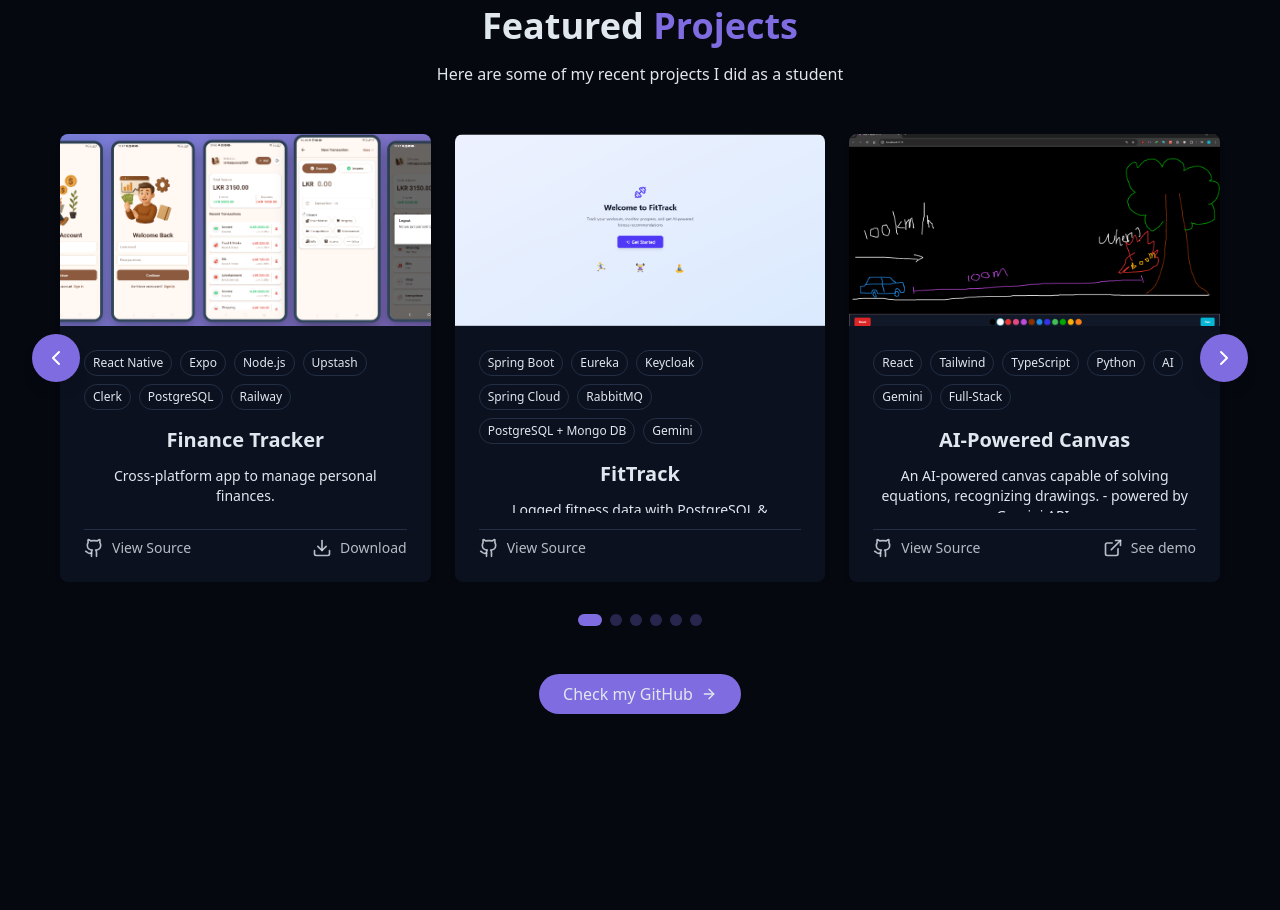
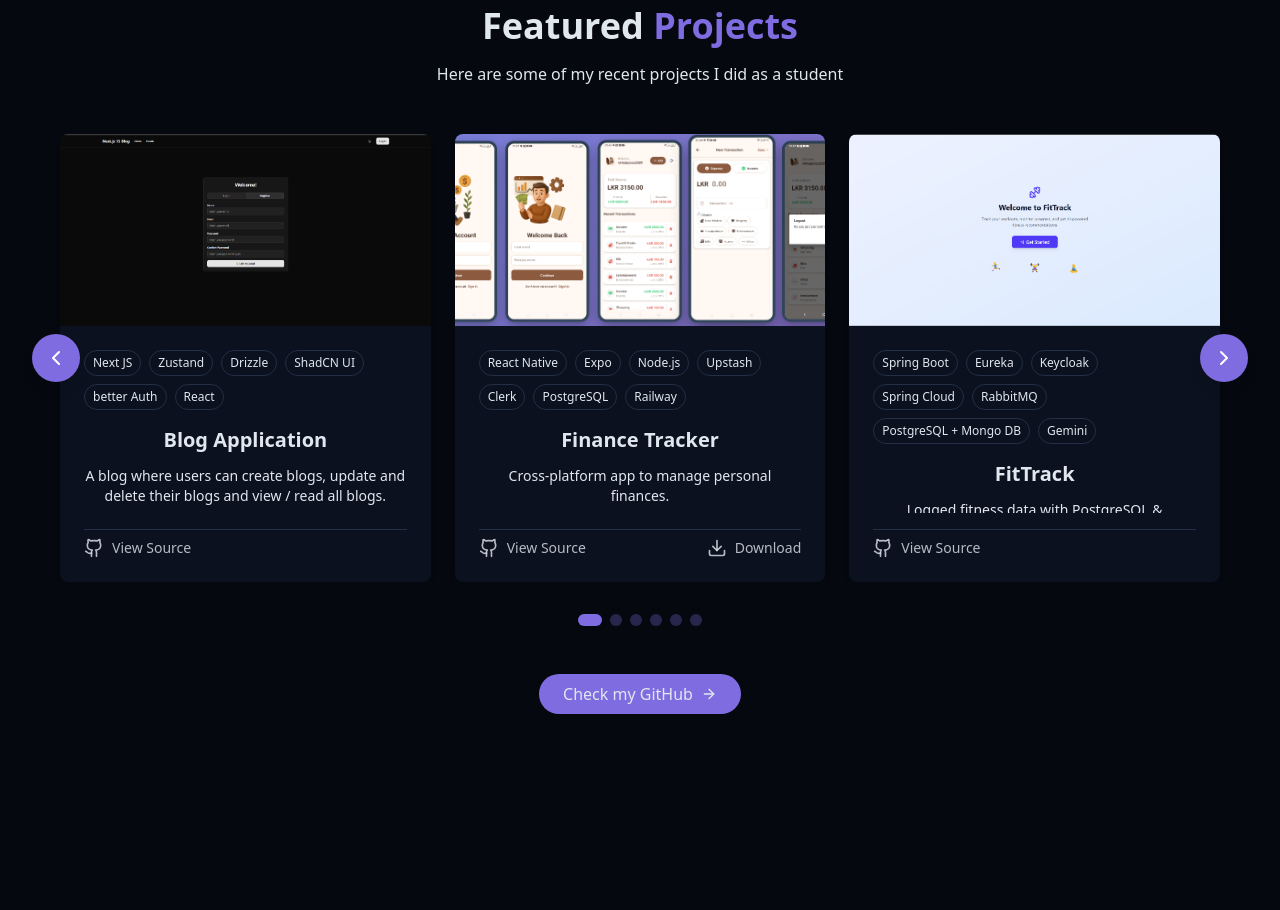
Before and after one commit to nirmal-404/portfolio, a React (Vite) app: page / in a window 1280 px wide. Shown: the part 2600-3510 px from the top of the page. Built offline with nearby package versions, Linux system fonts and the light colour scheme; grey boxes are pictures that could not be loaded.

Commit message:
added the nest js blog project

```diff
--- a/src/components/ProjectsSection.jsx
+++ b/src/components/ProjectsSection.jsx
@@ -3,7 +3,18 @@ import { ArrowRight, ChevronLeft, ChevronRight, ExternalLink, Github, Download }
 
 const projects = [
 
-    // 16_finace-traceker.png
+    // 17. next js blog
+    {
+        id: 17,
+        title: "Blog Application",
+        description: "A blog where users can create blogs, update and delete their blogs and view / read all blogs.",
+        image : "/projects/17_nextjs-blog.png",
+        tags : ["Next JS", "Zustand", "Drizzle", "ShadCN UI", "better Auth", "React", ],
+        urls: [
+            {type : "github", href : "https://github.com/nirmal-404/nestjs-blog"}
+        ]
+    },
+    // 16. finace-traceker
     {
         id: 16,
         title: "Finance Tracker",
@@ -72,7 +83,6 @@ const projects = [
             { type: "github", href: "https://github.com/nirmal-404/node-concepts-ad/tree/main/postgres/postgress-with-prisma" }
         ]
     },
-
     // 10. PyQt5 GUI Projects
     {
         id: 10,
@@ -131,7 +141,6 @@ const projects = [
             { type: "external", href: "https://music-player-khaki-two.vercel.app" },
         ]
     },
-
     // 5. Number sorter
     {
         id: 5,
```
Also changed, not shown: public/projects/17_nextjs-blog.png (added).
